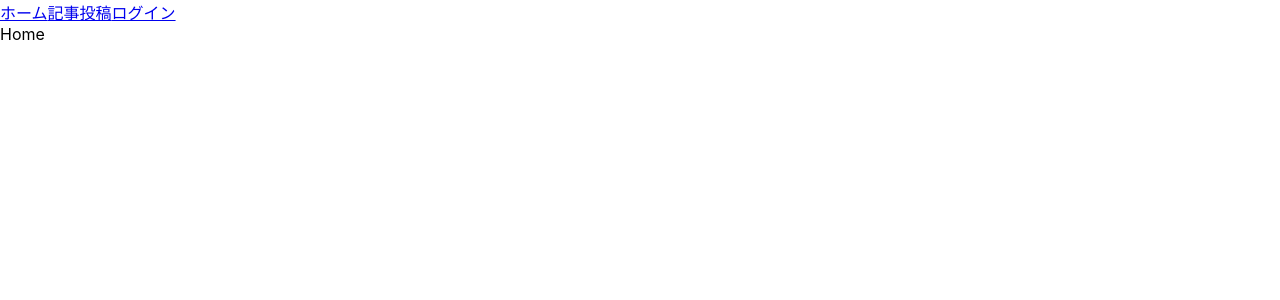
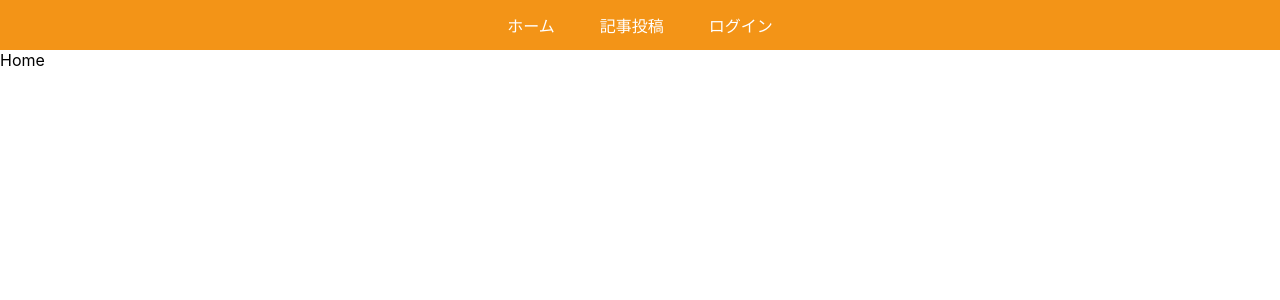
Before and after one commit to asdotas/blog-with-firebase, a React (Create React App) app: page / in a window 1280 px wide. Shown: the top 300 px of the page. Built offline with nearby package versions, Linux system fonts and the light colour scheme.

Commit message:
Styling the navigation bar with CSS

```diff
--- /dev/null
+++ b/src/components/Navbar.css
@@ -0,0 +1,18 @@
+nav {
+    display: flex;
+    justify-content: center;
+    align-items: center;
+    height: 50px;
+    background-color: rgb(243, 148, 23);
+    gap: 45px;
+}
+
+nav a {
+    text-decoration: none;
+    color: white;
+    transition: all 0.3s;
+}
+
+nav a:hover{
+    color:rgb(13, 207, 214);
+}
--- a/src/components/Navbar.js
+++ b/src/components/Navbar.js
@@ -1,5 +1,6 @@
-import React from 'react'
-import { Link } from 'react-router-dom'
+import React from 'react';
+import { Link } from 'react-router-dom';
+import './Navbar.css';
 
 const Navbar = () => {
   return (
```
